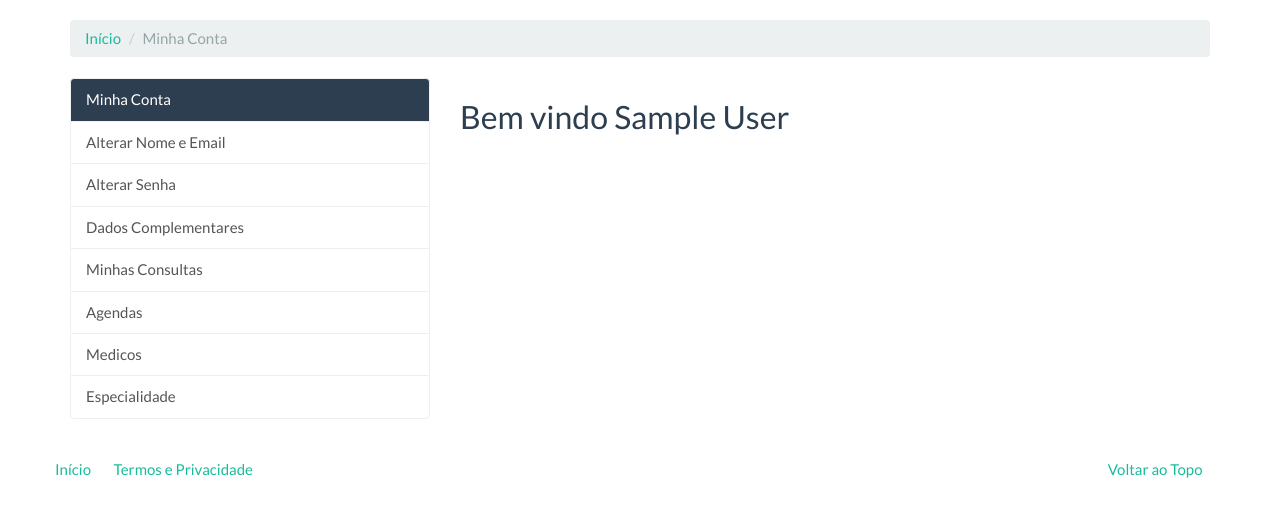
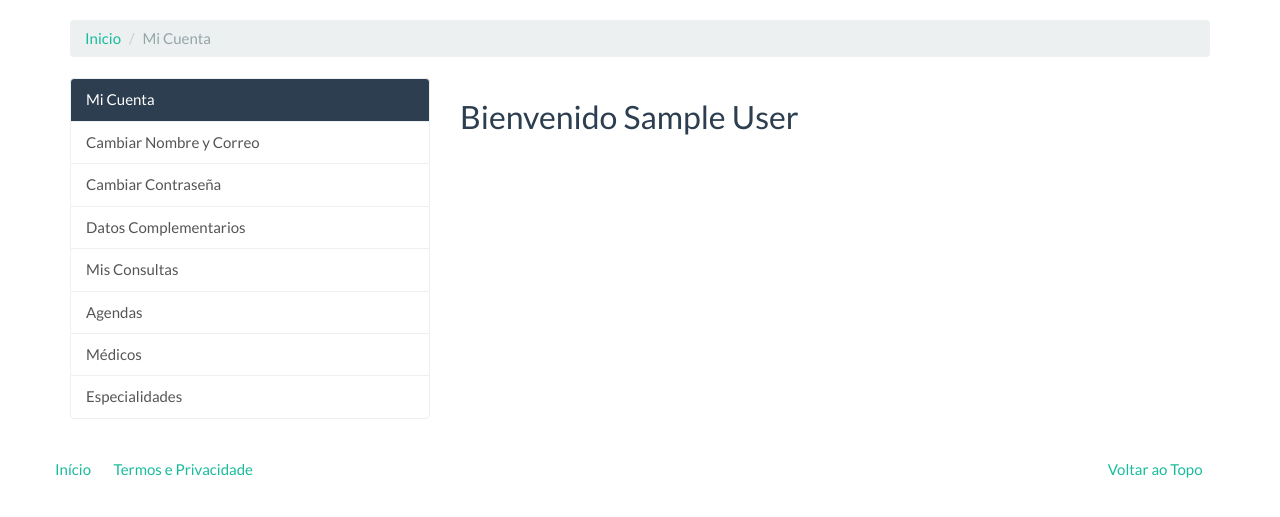
Before and after one commit to KevTav20/Clinica, a Django app: page /conta/ in a window 1280 px wide. Shown: the part 60-577 px from the top of the page. Run offline with Django 4.2, Linux system fonts and the light colour scheme; the visitor is signed in with stand-in values (Sample User, id 1); parts of the project's set-up code (start-up, migrations or seed data) failed here and were passed over; some libraries are stand-ins or nearby versions.

Commit message:
Se sube rama pablito

```diff
--- a/accounts/templates/accounts/index.html
+++ b/accounts/templates/accounts/index.html
@@ -1,32 +1,32 @@
 {% extends 'base.html'%}
 
 {% block title %}
-    Minha Conta | {{ block.super }}
+    Mi Cuenta | {{ block.super }}
 {% endblock%}
 
 {% block container %}
      <ol class="breadcrumb">
-          <li><a href="{% url 'accounts:index'%}">Início</a></li>
-          <li class="active">Minha Conta</li>
+          <li><a href="{% url 'accounts:index'%}">Inicio</a></li>
+          <li class="active">Mi Cuenta</li>
         </ol>
         <div class="row">
             <div class="col-md-4">
                 <div class="list-group">
-                  <a href="#" class="list-group-item active">Minha Conta</a>
-                  <a href="{% url 'accounts:update_user'%}" class="list-group-item">Alterar Nome e Email</a>
-                  <a href="{% url 'accounts:update_password'%}" class="list-group-item">Alterar Senha</a>
-                  <a href="{% url 'clientes:cliente_atualizar'%}" class="list-group-item"> Dados Complementares </a>
-                  <a href="{% url 'clientes:consulta_list'%}" class="list-group-item">Minhas Consultas</a>
+                  <a href="#" class="list-group-item active">Mi Cuenta</a>
+                  <a href="{% url 'accounts:update_user'%}" class="list-group-item">Cambiar Nombre y Correo</a>
+                  <a href="{% url 'accounts:update_password'%}" class="list-group-item">Cambiar Contraseña</a>
+                  <a href="{% url 'clientes:cliente_atualizar'%}" class="list-group-item">Datos Complementarios</a>
+                  <a href="{% url 'clientes:consulta_list'%}" class="list-group-item">Mis Consultas</a>
                   {% if request.user.is_staff or request.user.is_superuser %}
                   <a href="{% url 'medicos:agenda_lista'%}" class="list-group-item">Agendas</a>
-                  <a href="{% url 'medicos:medicos_lista'%}" class="list-group-item">Medicos</a>
-                  <a href="{% url 'medicos:especialidade_lista'%}" class="list-group-item">Especialidade</a>
+                  <a href="{% url 'medicos:medicos_lista'%}" class="list-group-item">Médicos</a>
+                  <a href="{% url 'medicos:especialidade_lista'%}" class="list-group-item">Especialidades</a>
                   {% endif %}
                 </div>
             </div>
             <div class="col-md-8">
             {% block accounts_container %}
-                <h2>Bem vindo {{ user.name }} </h2>
+                <h2>Bienvenido {{ user.name }} </h2>
             {% endblock  %}
 
             </div>
--- a/accounts/templates/accounts/logged_out.html
+++ b/accounts/templates/accounts/logged_out.html
@@ -2,8 +2,8 @@
 
 {% block container %}
   <div class="jumbotron page-header">
-    <p>Você saiu!</p>
+    <p>¡Has salido!</p>
       <a href="{% url 'accounts:login'%}">
-        Volte para o Login.</a>
+        Regresa al Login.</a>
   </div>
-{% endblock  %}
+{% endblock %}
```
Also changed, not shown: accounts/templates/accounts/login.html (+9 -7 lines).
